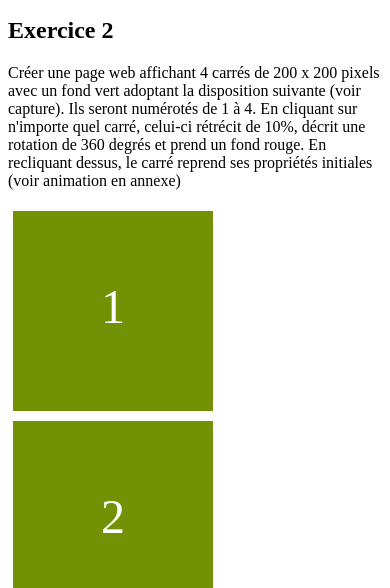
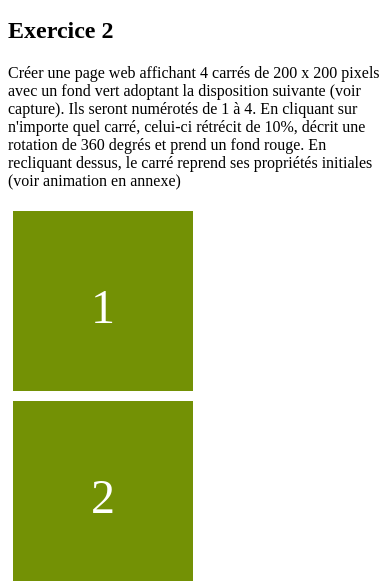
Before and after one commit to BenjaminLOUIS84/Exercices-JavaScript, a plain HTML site: page index.html in a window 390 px wide. Shown: the part 509-1097 px from the top of the page. Drawn offline with Linux system fonts and the light colour scheme.

Commit message:
Exercices JavaScript

```diff
--- a/script.js
+++ b/script.js
@@ -90,6 +90,7 @@ for (let i = 1; i <= 4; i++) {
             //(remise à l'état d'origine)(CF Fonction en début de code)
 
             showReaction("notice", newbox)
+
         }
 
     })
--- a/style.css
+++ b/style.css
@@ -14,6 +14,7 @@
     cursor: pointer;
     animation: appear 1s;
 }
+
 /*Animation apparition des éléments au démarrage (ZOOM)*/
 
 @keyframes appear {
@@ -71,7 +72,7 @@
 
 .box.notice {
     color: white;
-    background-color:  rgb(115, 145, 5);
+    background-color: rgb(115, 145, 5);
     animation: rotateright 1s;
     transform: scale(1);
     transition: background-color 0.8s, color 0.8s, transform 0.8s;
@@ -113,3 +114,14 @@
         transform: scale(1)
     }
 }
+
+/*RESPONSIVE*/
+@media (min-width: 0) and (max-width: 768px) {
+
+    .box {
+
+        width: 180px;
+        height: 180px;
+    }
+
+}
```
